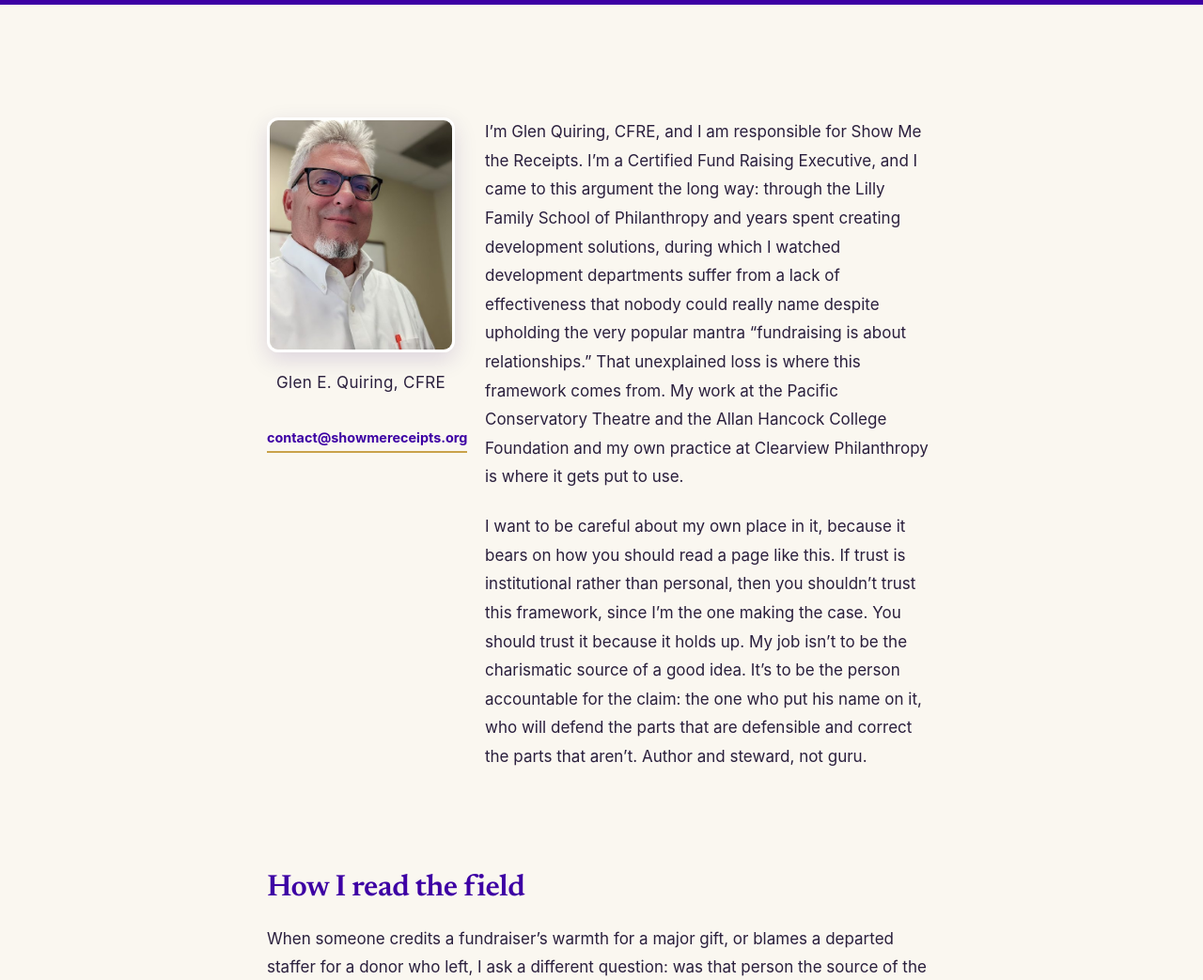
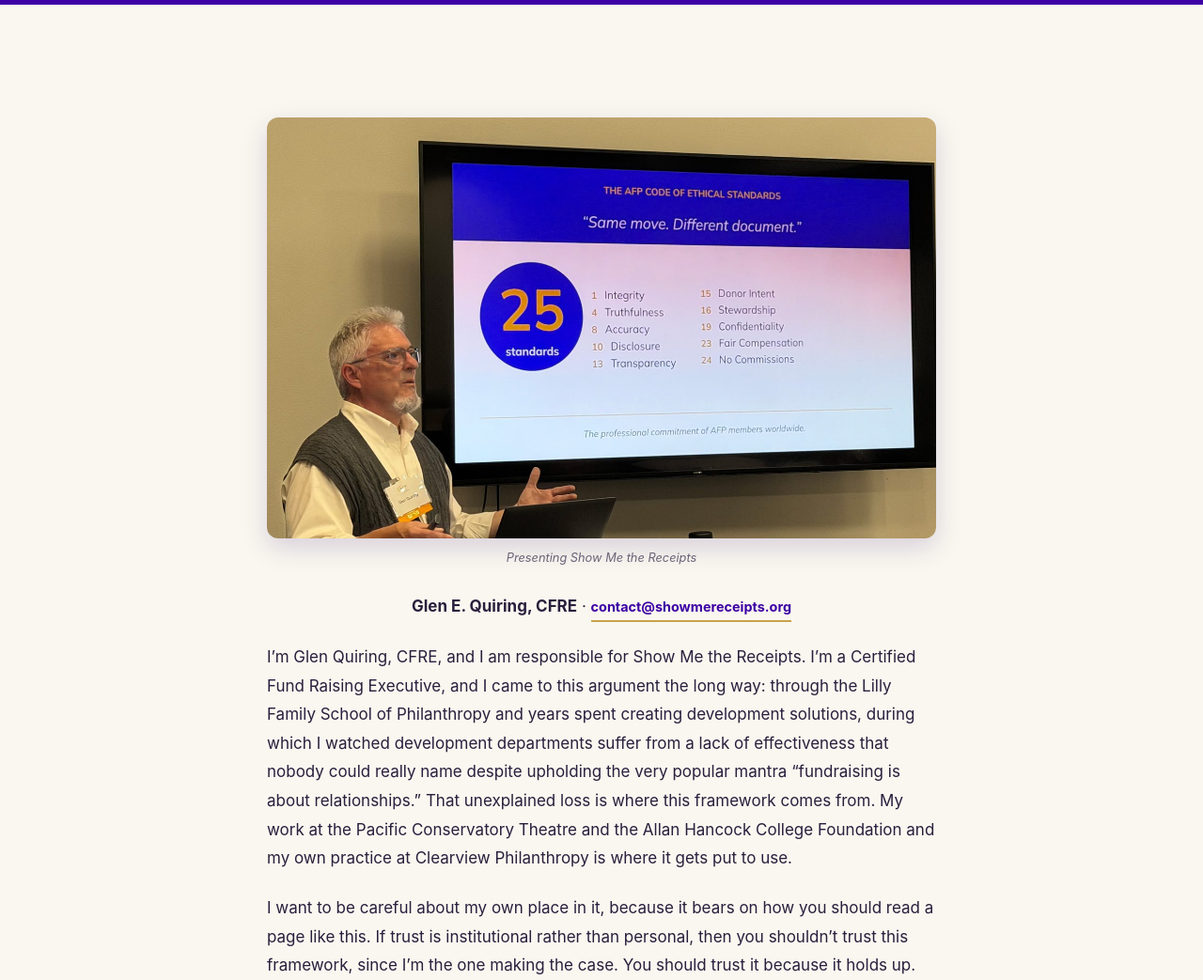
Before and after one commit to glenquiring/SMTR, a plain HTML site: page about.html in a window 1280 px wide. Shown: the part 520-1563 px from the top of the page at 94% size. Drawn offline with Linux system fonts and the light colour scheme.

Commit message:
About: replace headshot with keynote action photo

```diff
--- a/about.html
+++ b/about.html
@@ -405,6 +405,11 @@
   @media (max-width:620px){ .bio-grid{ grid-template-columns:1fr; } .bio-photo{ max-width:220px; margin:0 auto; display:block; } .about-wrap{padding-top:2.5rem;} }
 
   .bio-email { display:inline-block; margin-top:0.5rem; font-size:0.9rem; font-weight:700; color:var(--afp-blue); text-decoration:none; border-bottom:2px solid var(--gold); padding-bottom:0.05rem; }
+  .author-hero { margin:0 0 1.25rem; }
+  .author-hero-img { width:100%; height:auto; border-radius:12px; box-shadow:0 10px 28px rgba(40,0,108,0.16); display:block; }
+  .author-hero-cap { font-size:0.8rem; color:var(--soft-gray); text-align:center; margin-top:0.7rem; font-style:italic; }
+  .author-contact { font-size:1rem; margin:0 0 1.75rem; text-align:center; color:var(--charcoal); }
+  .author-contact a.bio-email { border-bottom:2px solid var(--gold); text-decoration:none; color:var(--afp-blue); font-weight:700; }
   .author-top { padding-top:3.5rem; }
 </style>
 </head>
@@ -444,17 +449,13 @@
   <div class="about-wrap">
 
     <section class="about-section author-top">
-      <div class="bio-grid">
-        <div>
-          <img class="bio-photo" src="images/glen-quiring.jpg" alt="Glen E. Quiring, CFRE">
-          <p class="bio-caption">Glen E. Quiring, CFRE</p>
-          <p style="text-align:center;margin:0;"><a class="bio-email" href="mailto:contact@showmereceipts.org">contact@showmereceipts.org</a></p>
-        </div>
-        <div>
-          <p>I&rsquo;m Glen Quiring, CFRE, and I am responsible for Show Me the Receipts. I&rsquo;m a Certified Fund Raising Executive, and I came to this argument the long way: through the Lilly Family School of Philanthropy and years spent creating development solutions, during which I watched development departments suffer from a lack of effectiveness that nobody could really name despite upholding the very popular mantra &ldquo;fundraising is about relationships.&rdquo; That unexplained loss is where this framework comes from. My work at the Pacific Conservatory Theatre and the Allan Hancock College Foundation and my own practice at Clearview Philanthropy is where it gets put to use.</p>
-          <p>I want to be careful about my own place in it, because it bears on how you should read a page like this. If trust is institutional rather than personal, then you shouldn&rsquo;t trust this framework, since I&rsquo;m the one making the case. You should trust it because it holds up. My job isn&rsquo;t to be the charismatic source of a good idea. It&rsquo;s to be the person accountable for the claim: the one who put his name on it, who will defend the parts that are defensible and correct the parts that aren&rsquo;t. Author and steward, not guru.</p>
-        </div>
-      </div>
+      <figure class="author-hero">
+        <img class="author-hero-img" src="images/glen-keynote.jpg" alt="Glen E. Quiring, CFRE, presenting Show Me the Receipts">
+        <figcaption class="author-hero-cap">Presenting Show Me the Receipts</figcaption>
+      </figure>
+      <p class="author-contact"><strong>Glen E. Quiring, CFRE</strong> &middot; <a class="bio-email" href="mailto:contact@showmereceipts.org">contact@showmereceipts.org</a></p>
+      <p>I&rsquo;m Glen Quiring, CFRE, and I am responsible for Show Me the Receipts. I&rsquo;m a Certified Fund Raising Executive, and I came to this argument the long way: through the Lilly Family School of Philanthropy and years spent creating development solutions, during which I watched development departments suffer from a lack of effectiveness that nobody could really name despite upholding the very popular mantra &ldquo;fundraising is about relationships.&rdquo; That unexplained loss is where this framework comes from. My work at the Pacific Conservatory Theatre and the Allan Hancock College Foundation and my own practice at Clearview Philanthropy is where it gets put to use.</p>
+      <p>I want to be careful about my own place in it, because it bears on how you should read a page like this. If trust is institutional rather than personal, then you shouldn&rsquo;t trust this framework, since I&rsquo;m the one making the case. You should trust it because it holds up. My job isn&rsquo;t to be the charismatic source of a good idea. It&rsquo;s to be the person accountable for the claim: the one who put his name on it, who will defend the parts that are defensible and correct the parts that aren&rsquo;t. Author and steward, not guru.</p>
     </section>
 
     <section class="about-section">
```
Also changed, not shown: images/glen-keynote.jpg (added).
